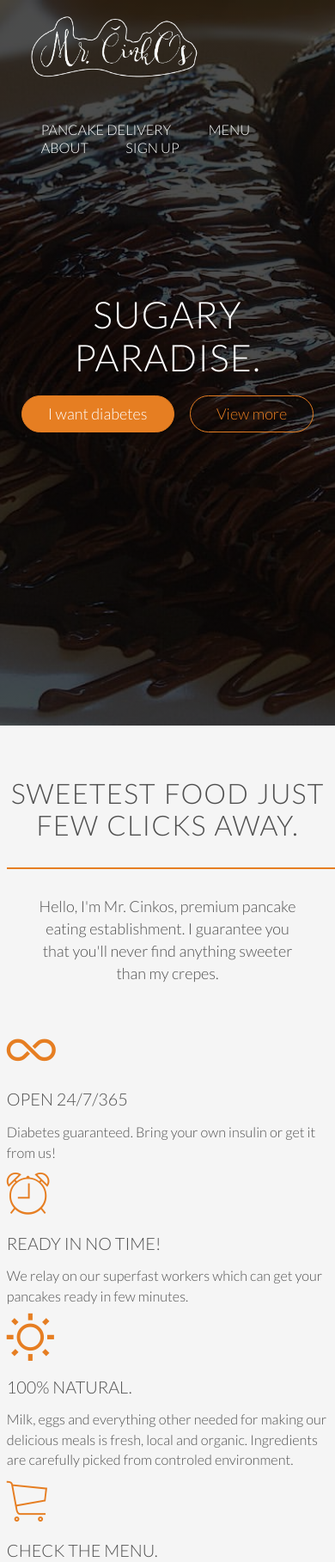
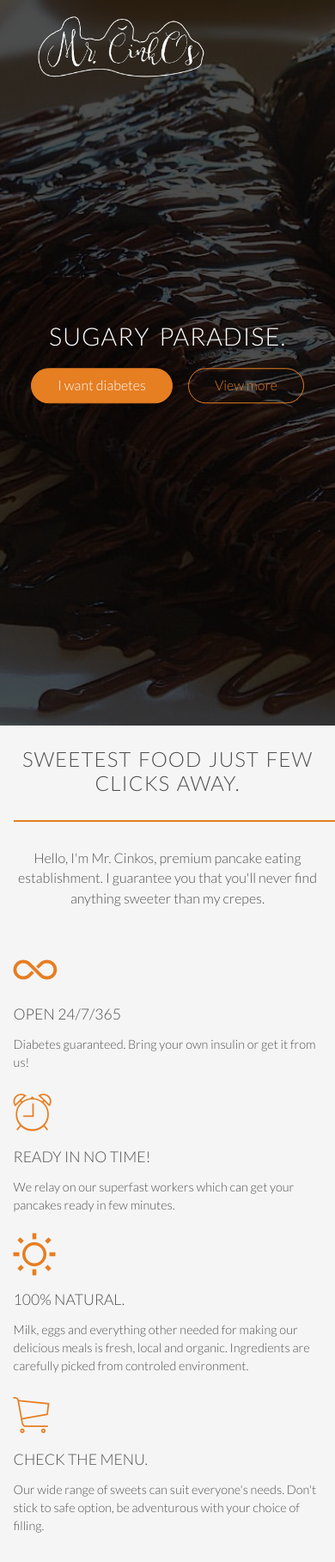
Before and after one commit to test-rtk/test-repo, a PHP site: page / in a window 390 px wide; the page is wider, and only the part inside the window is pictured. Shown: the top 1817 px of that part at 86% size. Run offline with PHP 8.4, Linux system fonts and the light colour scheme; some libraries are stand-ins or nearby versions; some web fonts are replaced.

Commit message:
responsive do damu

```diff
--- a/cinkos/index.html
+++ b/cinkos/index.html
@@ -351,7 +351,9 @@
 
 
     </body>
-
+    <script src="https://cdn.jsdelivr.net/respond/1.4.2/respond.min.js"></script>
+    <script src="https://cdn.jsdelivr.net/html5shiv/3.7.3/html5shiv.min.js"></script>
+    <script src="https://cdn.jsdelivr.net/selectivizr/1.0.3b/selectivizr.min.js"></script>
 
 
 </html>
--- a/cinkos/resources/css/queries.css
+++ b/cinkos/resources/css/queries.css
@@ -20,20 +20,73 @@
         width: 80%;
         margin-left: 10%;
     }
+
+    .steps-box { margin-top: 10px; }
+    .steps-box:last-child{ margin-top: 10px; }
+    .works-steps { margin-bottom: 40px; }
+    .works-step:last-of-type{ margin-bottom: 60px; }
+
+    .app-screen { width: 50%; }
+
+    .icon-small {
+        width: 17px;
+        margin-right: 5px;
+    }
+
+    .plan-box {
+        width: 100%;
+        margin-left: 0%;
+    }
+
+    .plan-price { font-size: 250%; }
+
+    .contact-form { width: 80%; }
 }
 
 
 
 /* Small phones to small tablets: from 481px to 767px */
 @media only screen and (max-width: 767px) {
+    body { font-size: 16px; }
+    section { padding: 30px 0; }
+    .row,
+    .hero-text-box { padding: 0 4%; }
 
+    .col {
+        width: 100%;
+        margin: 0 0 4% 0;
+    }
 
+    .main-nav { display: none;}
+
+    h1 { font-size: 180%; }
+    h2 { font-size: 150%; }
+
+    .long-copy{
+        width: 100%;
+        margin-left: 0%;
+    }
+
+    .app-screen { width: 40%; position: relative; left: 30%;}
+    .steps-box:first-child { text-align: center; }
+
+    .works-step div{
+        height: 40px;
+        width: 40px;
+        margin-right: 15px;
+        padding: 4px;
+        font-size: 120%;
+    }
+
+    .works-step { margin-bottom: 20px; }
+    .works-step:last-of-type{ margin-bottom: 20px; }
 }
 
 
 
 /* Small phones: from 0 to 480px */
 @media only screen and (max-width: 480px) {
-
+    section { padding: 25px 0; }
+    .contact-form { width: 100%; }
 
 }
--- a/cinkos/resources/css/style.css
+++ b/cinkos/resources/css/style.css
@@ -16,13 +16,15 @@ Orange color: #e67e22
 }
 
 
-html{
+html,
+body{
     background-color: whitesmoke;
     color: #505050;
     font-family: 'Lato', 'Arial', 'sans-serif';
     font-weight: 300;
     font-size: 20px;
     text-rendering: optimizeLegibility;
+    overflow-x: hidden;
 }
 
 .clearfix{zoom:1}
@@ -212,6 +217,8 @@ header{
     width: 1140px;
     top: 50%;
     left: 50%;
+    -webkit-transform: translate(-50%, -50%);
+    -ms-transform: translate(-50%, -50%);
     transform: translate(-50%, -50%);
     text-align: center;
 
```
Also changed, not shown: other parts of cinkos/resources/css/style.css (+21 -2 lines).
